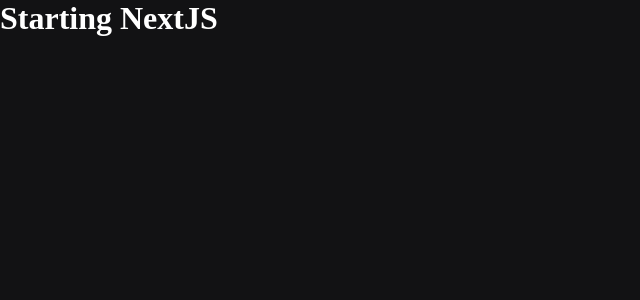
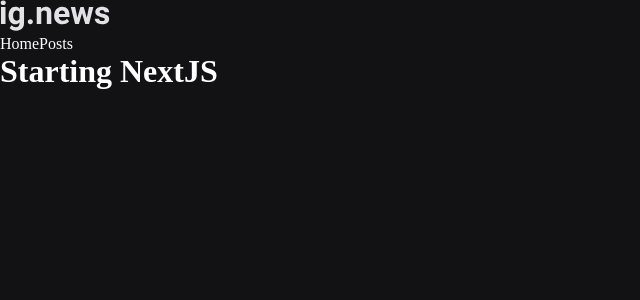
Before and after one commit to eric-antonio/ignews, a Next.js app: page / in a window 1280 px wide. Shown: the top 300 px of the page, without its empty margins (0-640 px from the left). Built offline with nearby package versions, Linux system fonts and the light colour scheme.

Commit message:
Header
add header to a page

```diff
--- a/src/components/Header/index.tsx
+++ b/src/components/Header/index.tsx
@@ -2,9 +2,9 @@
 import styles from  './styles.module.scss';
 function Header() {
   return (
-    <header>
-      <div>
-        <img src="/images/logo.svg" alt="ig.news" />
+    <header className={styles.headerContainer}>
+      <div className={styles.headerContent}>
+        <img src="/images/logo.svg" alt="ig.news"/>
         <nav>
           <a href="#">Home</a>
           <a href="#">Posts</a>
--- a/src/pages/_app.tsx
+++ b/src/pages/_app.tsx
@@ -1,6 +1,12 @@
 import type { AppProps } from "next/app";
+import Header from "@/components/Header";
 import "../styles/global.scss";
 
 export default function App({ Component, pageProps }: AppProps) {
-  return <Component {...pageProps} />;
+  return (
+    <>
+      <Header />
+      <Component {...pageProps} />
+    </>
+  );
 }
```
